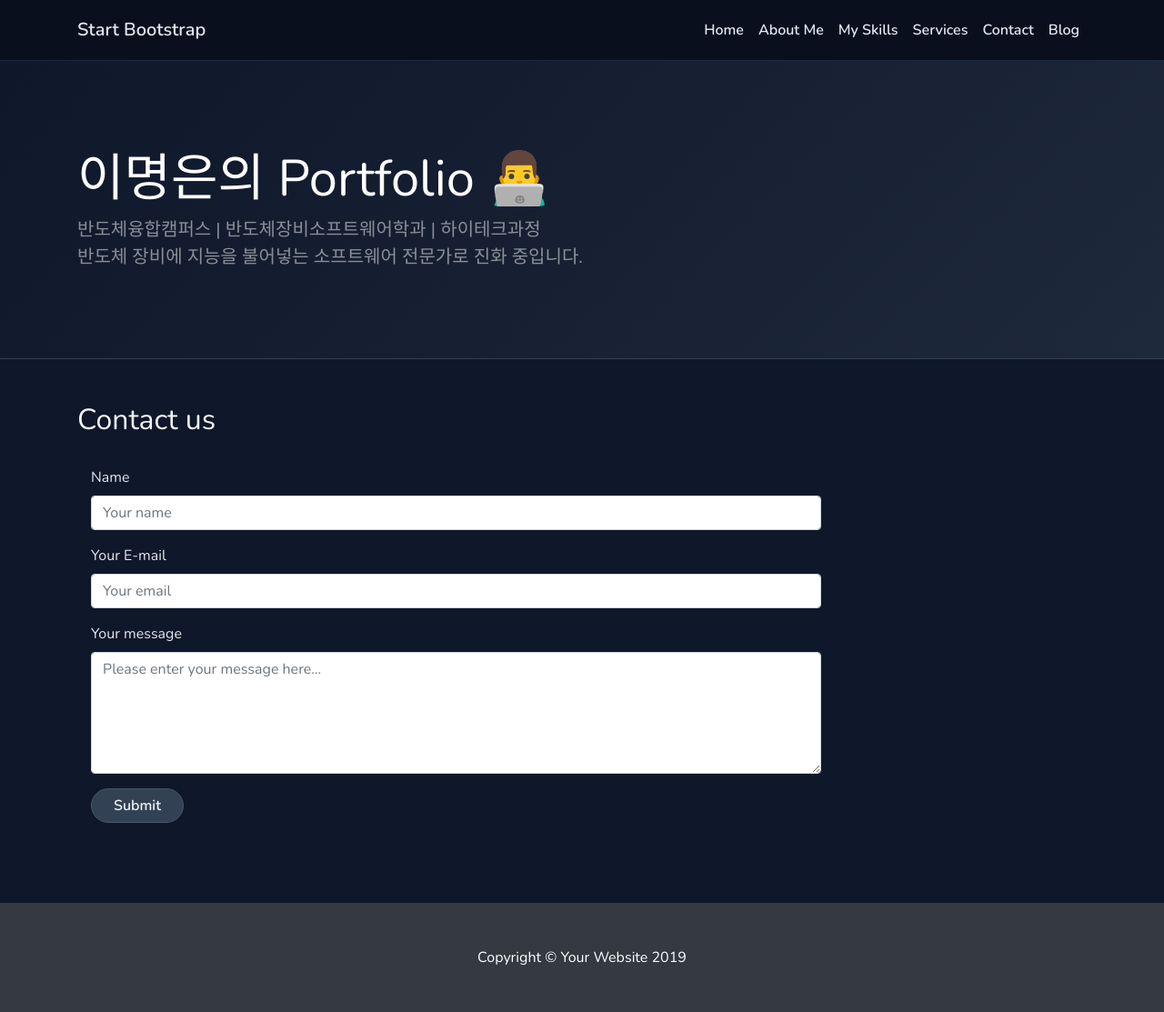
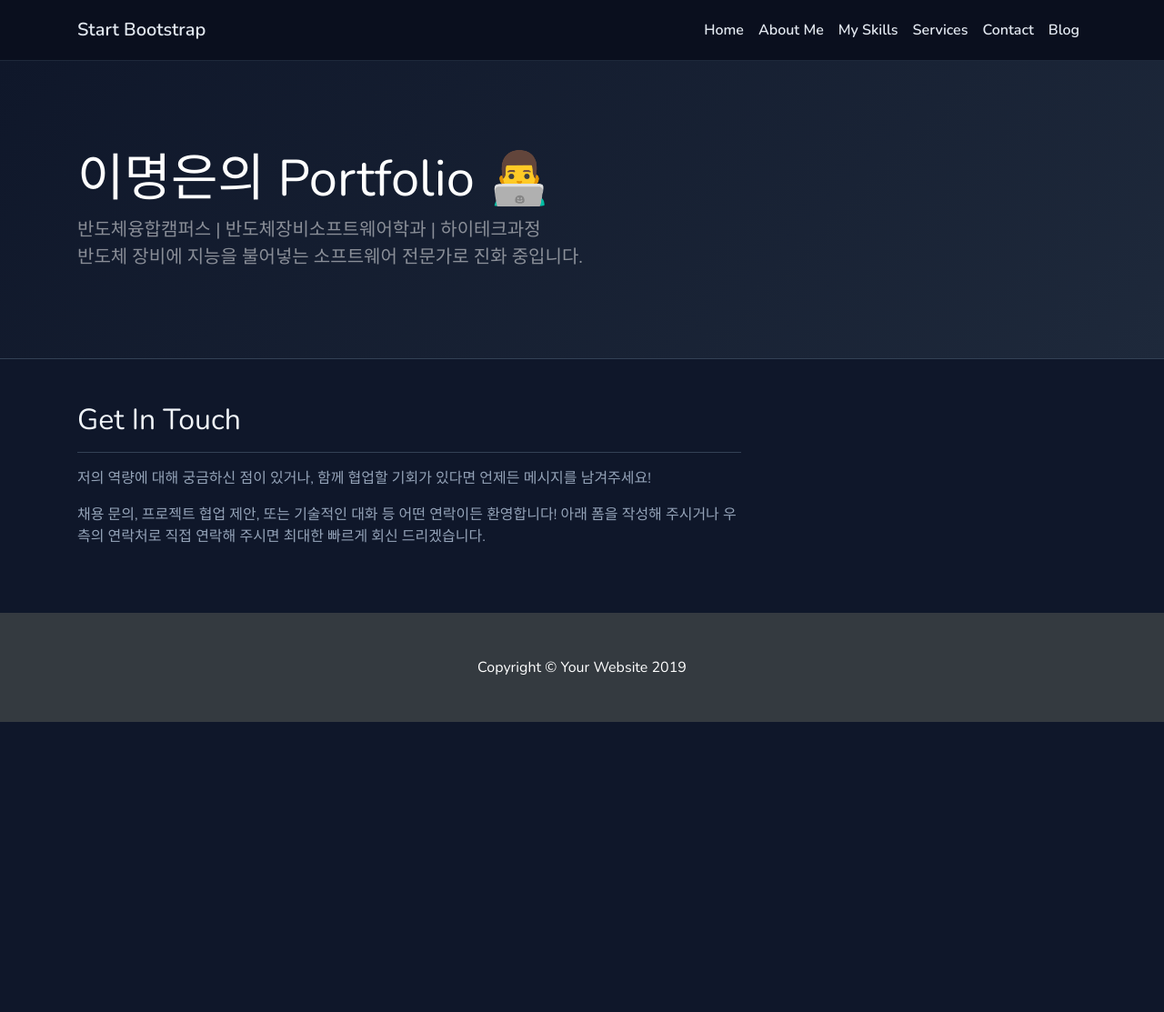
Before and after one commit to lee-myeong-eun/lee-myeong-eun.github.io, a Jekyll site: the page built from _pages/contact.md, in a window 1280 px wide. Shown: the whole page at 91% size. Built offline with Jekyll 4.4.1, drawn with Linux system fonts in a browser that asks for light colours; our own code applies the rules of GitHub Pages for plain Markdown files; after the commit the page ends 900 px from its top, so only the background shows below that.

Commit message:
Update contact.md

```diff
--- a/_pages/contact.md
+++ b/_pages/contact.md
@@ -1,44 +1,14 @@
 ---
 layout: default
+title: Contact
 permalink: /contact/
 ---
+<div class="row mb-5">
+  <div class="col-md-8">
+    <h2>Get In Touch</h2>
+    <hr />
+    <p>저의 역량에 대해 궁금하신 점이 있거나, 함께 협업할 기회가 있다면 언제든 메시지를 남겨주세요!</p>
+    <p>채용 문의, 프로젝트 협업 제안, 또는 기술적인 대화 등 어떤 연락이든 환영합니다! 아래 폼을 작성해 주시거나 우측의 연락처로 직접 연락해 주시면 최대한 빠르게 회신 드리겠습니다.</p>
 
-## Contact us
-
-<div class="row py-4">
-    <div class="col-md-12">
-    <div class="well well-sm">
+    <div class="well well-sm mt-4">
         <form class="form-horizontal" action="#" method="post">
-        <fieldset>
-        <!-- Name input-->
-        <div class="form-group">
-            <label class="col-md-3 control-label" for="name">Name</label>
-            <div class="col-md-9">
-            <input id="name" name="name" type="text" placeholder="Your name" class="form-control">
-            </div>
-        </div>
-        <!-- Email input-->
-        <div class="form-group">
-            <label class="col-md-3 control-label" for="email">Your E-mail</label>
-            <div class="col-md-9">
-            <input id="email" name="email" type="text" placeholder="Your email" class="form-control">
-            </div>
-        </div>
-        <!-- Message body -->
-        <div class="form-group">
-            <label class="col-md-3 control-label" for="message">Your message</label>
-            <div class="col-md-9">
-            <textarea class="form-control" id="message" name="message" placeholder="Please enter your message here..." rows="5"></textarea>
-            </div>
-        </div>
-        <!-- Form actions -->
-        <div class="form-group">
-            <div class="col-md-12">
-            <button type="submit" class="btn btn-primary">Submit</button>
-            </div>
-        </div>
-        </fieldset>
-        </form>
-    </div>
-    </div>
-</div>
```
